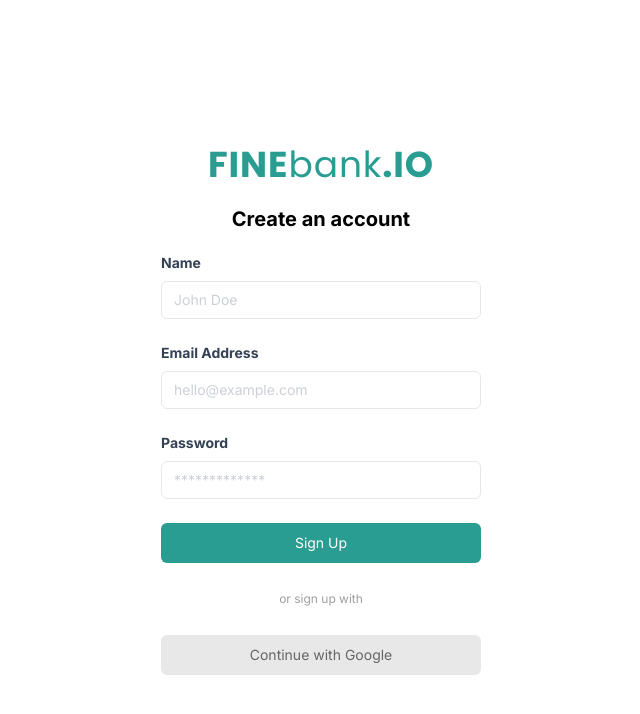
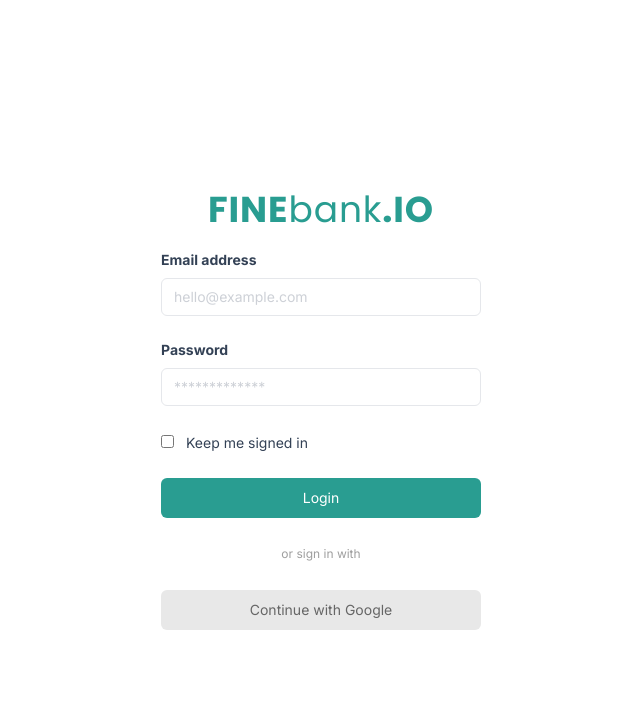
Before and after one commit to babaniii/admin-ui, a React (Vite) app: page / in a window 1280 px wide. Shown: the top 714 px of the page, without its empty margins (319-959 px from the left). Built offline with nearby package versions, Linux system fonts and the light colour scheme.

Commit message:
page sign in dan sign up

```diff
--- a/src/App.jsx
+++ b/src/App.jsx
@@ -4,7 +4,7 @@ import SignUpPage from "./pages/SignUp";
 const App = () => {
   return (
     <div className="flex justify-center min-h-screen items-center">
-      <SignUpPage />
+      <SignInPage />
     </div>
   );
 };
```
